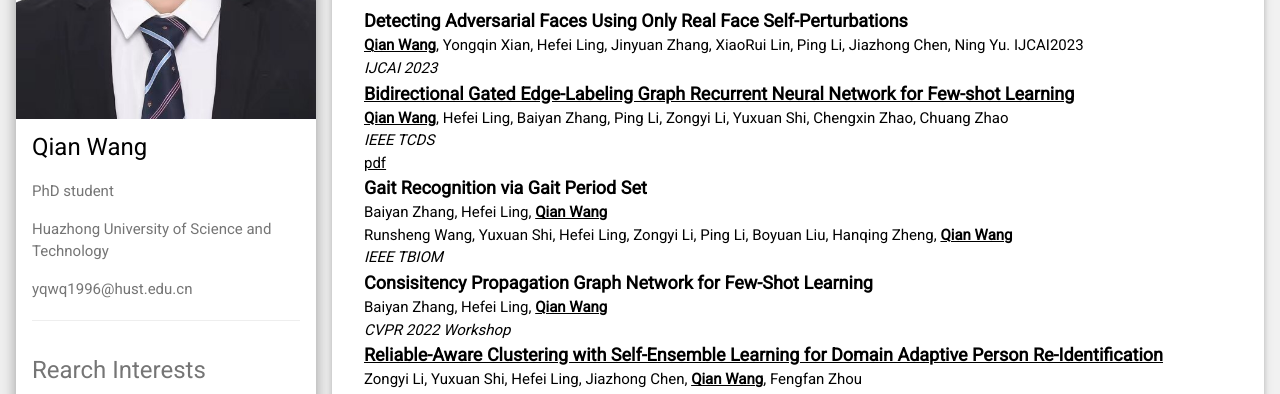
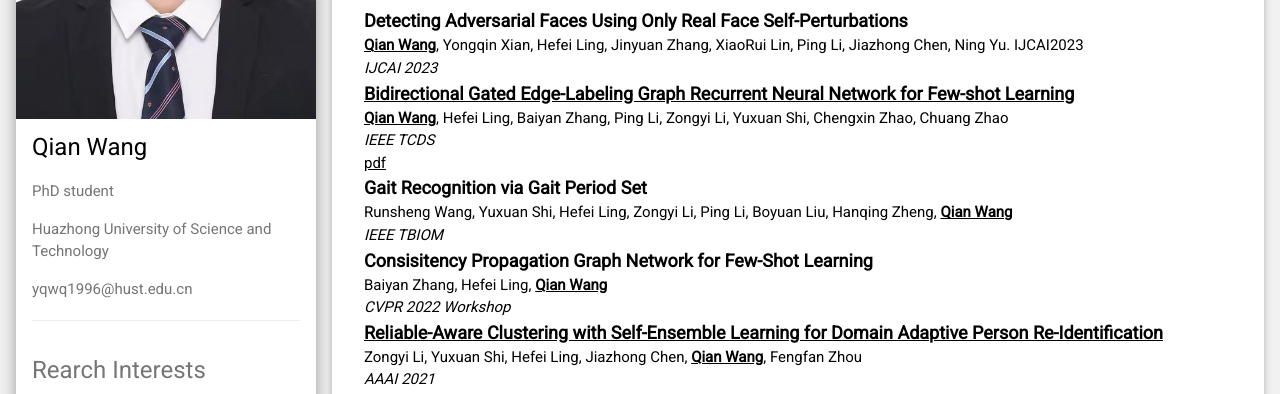
Before and after one commit to cc13qq/cc13qq.github.io, a plain HTML site: page index.html in a window 1280 px wide. Shown: the part 317-711 px from the top of the page. Drawn offline with nearby package versions, Linux system fonts and the light colour scheme.

Commit message:
Update index.html

```diff
--- a/index.html
+++ b/index.html
@@ -90,7 +90,6 @@
         <div class="w3-container">
           <h5 class="w3-content"><strong>
             Gait Recognition via Gait Period Set</a></strong></h5>
-          Baiyan Zhang, Hefei Ling, <b><u>Qian Wang</u></b><br>
           Runsheng Wang, Yuxuan Shi, Hefei Ling, Zongyi Li, Ping Li, Boyuan Liu, Hanqing Zheng, <b><u>Qian Wang</u></b><br>
           <em>IEEE TBIOM</em><br>
         </div>
```
